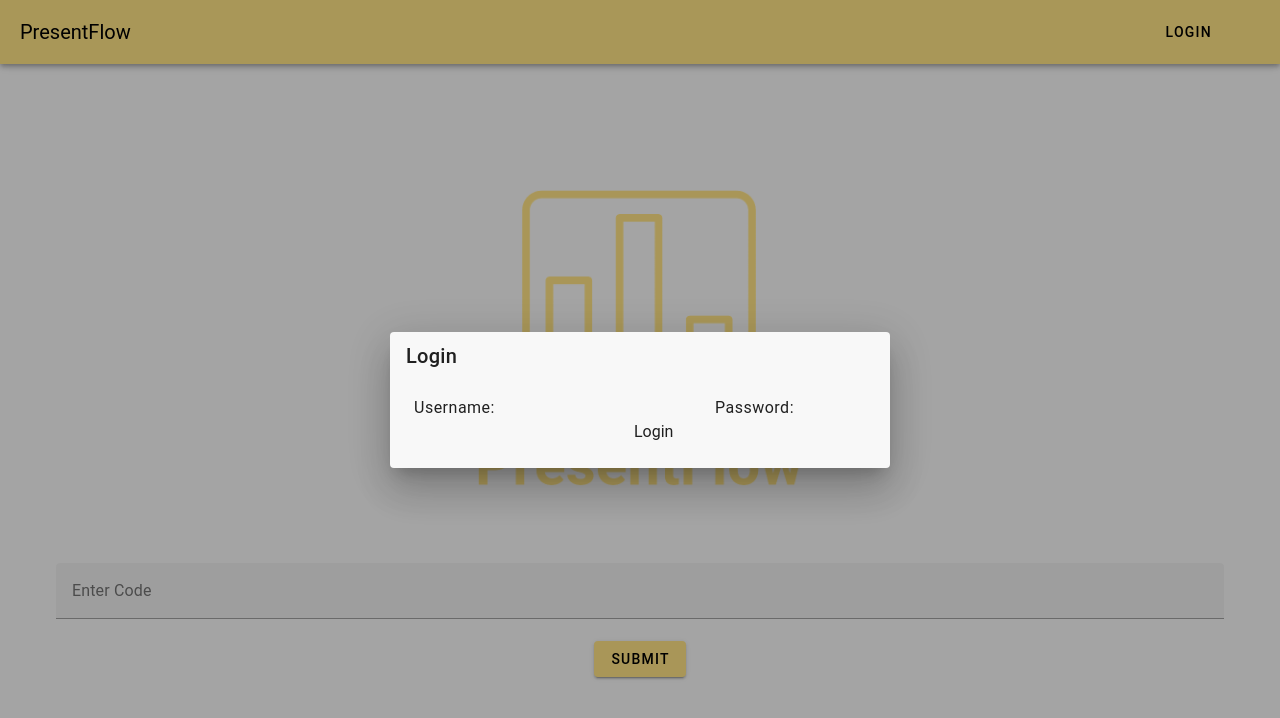
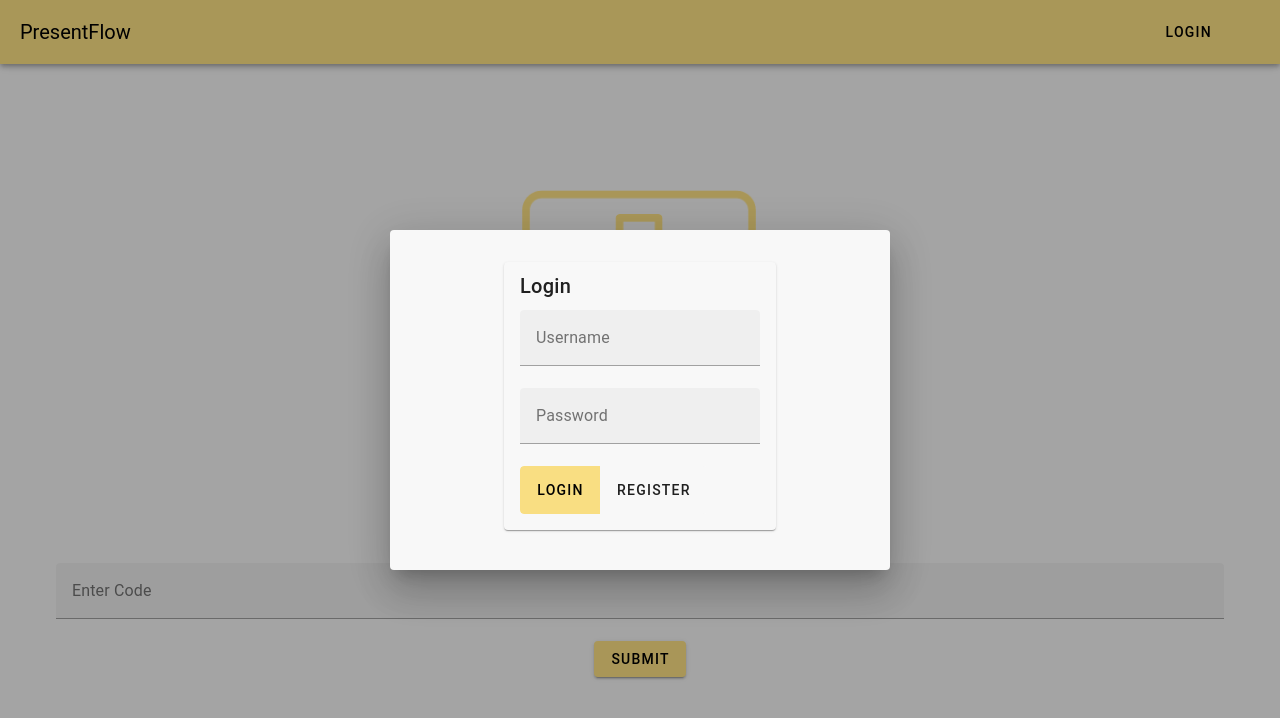
Before and after one commit to peter115342/webte2_final, a Vue app: page / in a window 1280 px wide. Both pictures are taken after a click on the button "LOGIN". Shown: the top 718 px of the page. Built offline with nearby package versions, Linux system fonts and the light colour scheme.

Commit message:
added register form

```diff
--- a/src/App.vue
+++ b/src/App.vue
@@ -8,7 +8,6 @@
         <v-dialog v-model="showLoginForm" max-width="500">
           <template v-slot:activator="{ on }"></template>
           <v-card>
-            <v-card-title>Login</v-card-title>
             <v-card-text>
               <Login @loginSuccess="handleLoginSuccess" @loginError="handleLoginError" />
             </v-card-text>
--- a/src/components/Login.vue
+++ b/src/components/Login.vue
@@ -1,21 +1,76 @@
 <template>
-    <div>
-      <form @submit.prevent="login">
-        <label for="username">Username:</label>
-        <input type="text" v-model="username" id="username" required>
-        <label for="password">Password:</label>
-        <input type="password" v-model="password" id="password" required>
-        <button type="submit">Login</button>
-      </form>
-    </div>
+    <v-container>
+      <v-row justify="center">
+        <v-col cols="12" sm="10" md="10" lg="8">
+          <v-card>
+            <v-card-title class="headline">{{ formMode === 'login' ? 'Login' : 'Register' }}</v-card-title>
+            <v-card-text>
+              <template v-if="formMode === 'login'">
+                <v-form @submit.prevent="login">
+                  <v-text-field
+                    v-model="username"
+                    label="Username"
+                    outlined
+                    required
+                  ></v-text-field>
+                  <v-text-field
+                    v-model="password"
+                    label="Password"
+                    type="password"
+                    outlined
+                    required
+                  ></v-text-field>
+                  <v-btn-group>
+                    <v-btn type="submit" color="primary">Login</v-btn>
+                    <v-btn @click="toggleFormMode">Register</v-btn>
+                  </v-btn-group>
+                </v-form>
+              </template>
+              <template v-else>
+                <v-form @submit.prevent="register">
+                  <v-text-field
+                    v-model="newUsername"
+                    label="New Username"
+                    outlined
+                    required
+                  ></v-text-field>
+                  <v-text-field
+                    v-model="newPassword"
+                    label="New Password"
+                    type="password"
+                    outlined
+                    required
+                  ></v-text-field>
+                  <v-text-field
+                    v-model="confirmPassword"
+                    label="Confirm Password"
+                    type="password"
+                    outlined
+                    required
+                  ></v-text-field>
+                  <v-btn-group>
+                    <v-btn type="submit" color="primary">Register</v-btn>
+                    <v-btn @click="toggleFormMode">Back to Login</v-btn>
+                  </v-btn-group>
+                </v-form>
+              </template>
+            </v-card-text>
+          </v-card>
+        </v-col>
+      </v-row>
+    </v-container>
   </template>
 
   <script setup>
   import axios from 'axios';
 import { defineEmits, ref } from 'vue';
 
+  const formMode = ref('login');
   const username = ref('');
   const password = ref('');
+  const newUsername = ref('');
+  const newPassword = ref('');
+  const confirmPassword = ref('');
   const { emit } = defineEmits(['loginSuccess', 'loginError']);
 
   const login = async () => {
@@ -33,4 +88,29 @@ import { defineEmits, ref } from 'vue';
       emit('loginError');
     }
   };
+
+  const register = async () => {
+    if (newPassword.value !== confirmPassword.value) {
+      // Passwords don't match, handle error
+      return;
+    }
+    try {
+      const response = await axios.post('/user/register', {
+        username: newUsername.value,
+        password: newPassword.value
+      });
+      if (response.data) {
+        // Optionally, you can automatically log in the user after registration
+        // or show a success message and let them manually log in
+      } else {
+        // Handle registration error
+      }
+    } catch (error) {
+      // Handle registration error
+    }
+  };
+
+  const toggleFormMode = () => {
+    formMode.value = formMode.value === 'login' ? 'register' : 'login';
+  };
   </script>
```
